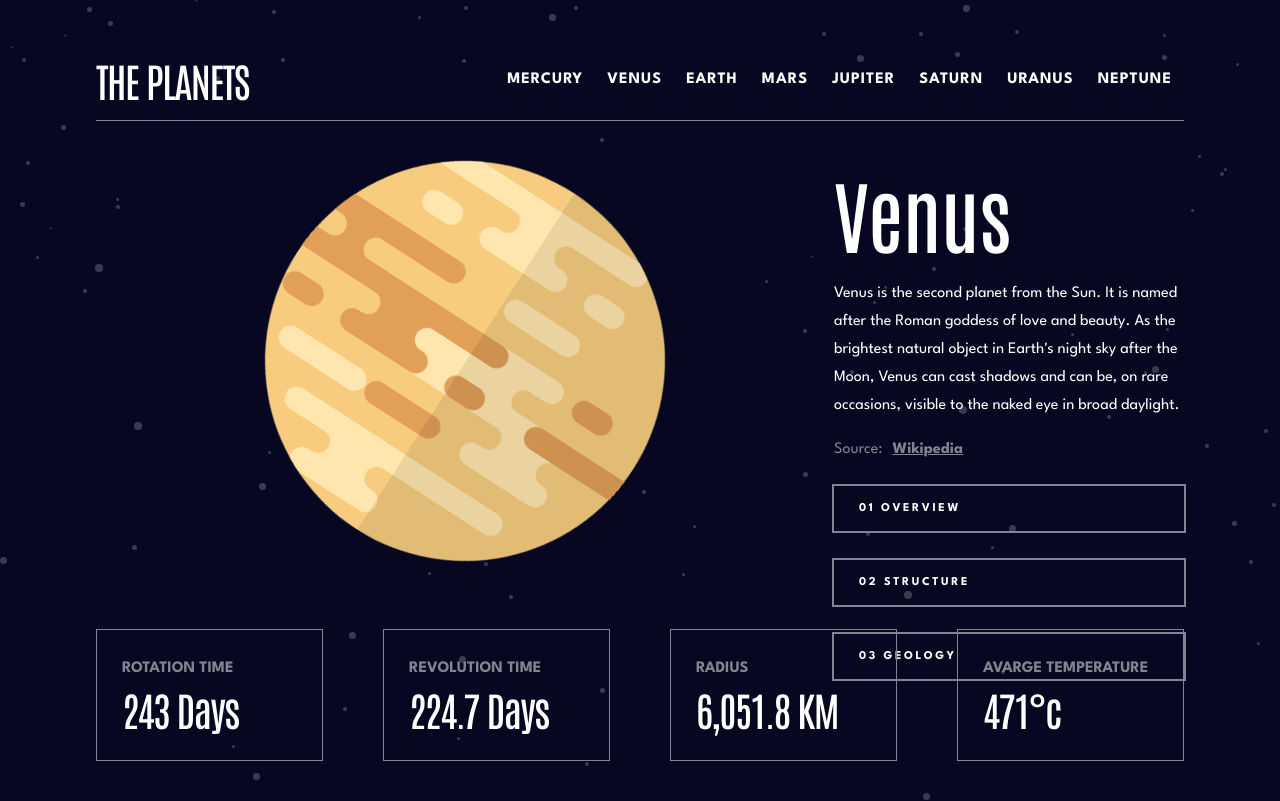
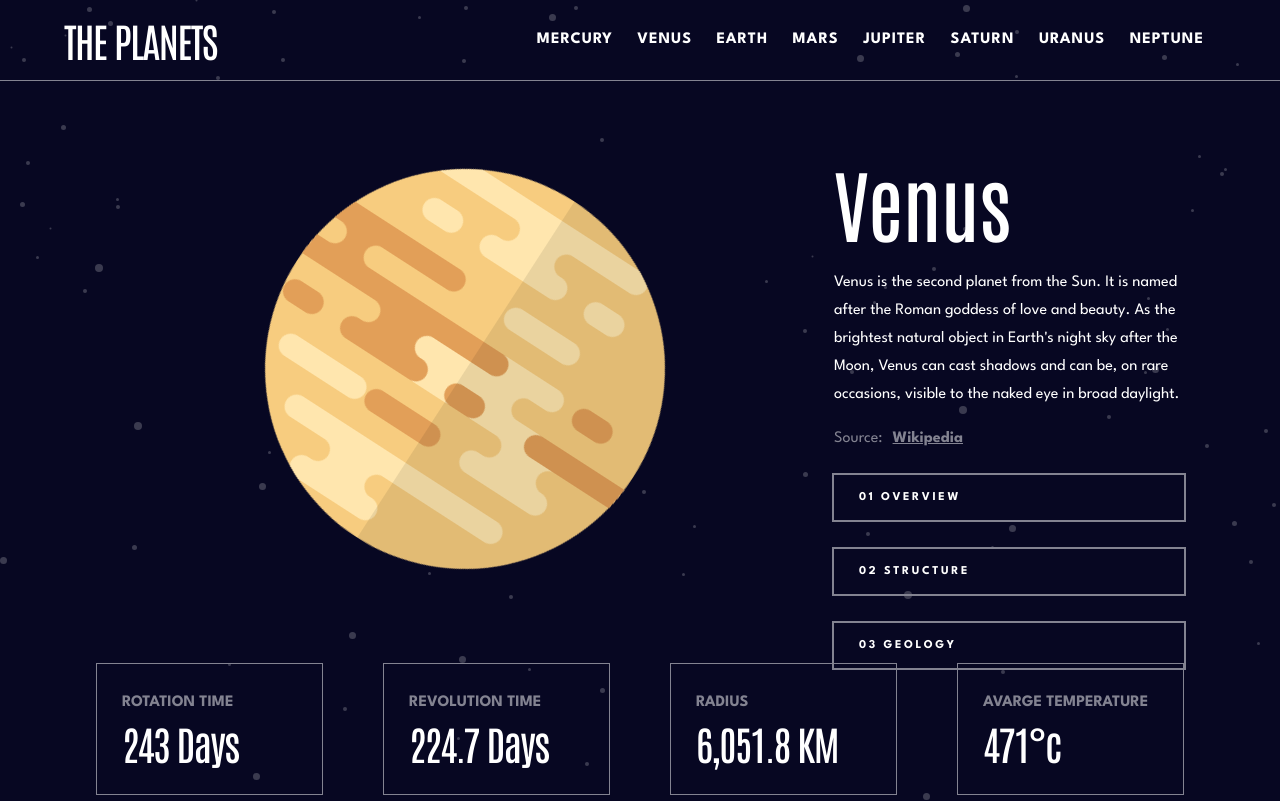
Before and after one commit to ezgiEH/Planets-App, a React (Create React App) app: page /1 in a window 1280 px wide. Built offline with nearby package versions, Linux system fonts and the light colour scheme.

Commit message:
some style

```diff
--- a/src/App.css
+++ b/src/App.css
@@ -42,18 +42,18 @@ body {
   font-size: 16px;
   line-height: 28px;
   display: flex;
-  align-items: center;
+  align-items: flex-start;
   justify-content: center;
   background: url(../public//assets/background-stars.svg) hsl(240, 67%, 8%);
-  min-height: 100vh;
 }
 body .navbar {
-  width: 85vw;
+  width: 90vw;
   height: 10vh;
   display: flex;
   align-items: center;
   justify-content: center;
   border-bottom: 1px solid hsl(240, 6%, 54%);
+  padding: 0 5vw;
 }
 @media (max-width: 1024px) {
   body .navbar {
@@ -194,6 +194,7 @@ body .navbar .mobile-menu .menu-planets {
 }
 body .navbar .mobile-menu a {
   padding: 20px;
+  border-top: 0px;
   border-bottom: 1px solid hsl(240, 6%, 54%);
   display: flex;
   align-items: center;
@@ -251,9 +252,16 @@ body .navbar .mobile-menu .mobile-menu-close-icon {
   background: transparent;
   border: none;
 }
+body .app-container {
+  width: 100vw;
+  display: flex;
+  flex-direction: column;
+  align-items: center;
+  justify-content: center;
+}
 body .planet-container {
   width: 85vw;
-  height: 80vh;
+  height: 90vh;
   display: flex;
   flex-direction: column;
   align-items: center;
@@ -272,7 +280,7 @@ body .planet-container {
   }
 }
 body .planet-container .planet-content {
-  height: 60vh;
+  height: 80vh;
   width: 100%;
   display: flex;
   align-items: center;
@@ -281,6 +289,7 @@ body .planet-container .planet-content {
 @media (max-width: 1024px) {
   body .planet-container .planet-content {
     flex-direction: column;
+    height: 60vh;
   }
 }
 @media (max-width: 500px) {
@@ -368,7 +377,7 @@ body .planet-container .planet-content .planet-image .geology img {
 }
 body .planet-container .planet-content .planet-main-info {
   width: 350px;
-  height: 100%;
+  height: 90%;
   display: flex;
   flex-direction: column;
   align-items: center;
@@ -484,6 +493,7 @@ body .planet-container .planet-content .planet-main-info .tabs-list .tabs.green:
 }
 body .planet-container .planet-general-info {
   width: 100%;
+  height: 20vh;
   display: flex;
   align-items: center;
   justify-content: space-between;
--- a/src/App.scss
+++ b/src/App.scss
@@ -77,18 +77,17 @@ body {
     font-size: 16px;
     line-height: 28px;
     display: flex;
-    align-items: center;
+    align-items: flex-start;
     justify-content: center;
     background: url(../public//assets/background-stars.svg) $Black;
-    min-height: 100vh;
     .navbar {
-        width: 85vw;
+        width: 90vw;
         height: 10vh;
         display: flex;
         align-items: center;
         justify-content: center;
         border-bottom: 1px solid $Light-gray;
-
+        padding: 0  5vw;
         @include tablet {
             flex-direction: column;
             height: auto;
@@ -239,6 +238,7 @@ body {
 
             a {
                 padding: 20px;
+                border-top: 0px;
                 border-bottom: 1px solid $Light-gray;
                 display: flex;
                 align-items: center;
@@ -312,9 +312,16 @@ body {
         }
     }
 
+    .app-container{
+        width: 100vw;
+        display: flex;
+        flex-direction: column;
+        align-items: center;
+        justify-content: center;
+    }
     .planet-container {
         width: 85vw;
-        height: 80vh;
+        height: 90vh;
         display: flex;
         flex-direction: column;
         align-items: center;
@@ -332,7 +339,7 @@ body {
         }
 
         .planet-content {
-            height: 60vh;
+            height: 80vh;
             width: 100%;
             display: flex;
             align-items: center;
@@ -340,6 +347,7 @@ body {
 
             @include tablet {
                 flex-direction: column;
+                height: 60vh;
             }
 
             @include mobile {
@@ -426,7 +434,7 @@ body {
 
             .planet-main-info {
                 width: 350px;
-                height: 100%;
+                height: 90%;
                 display: flex;
                 flex-direction: column;
                 align-items: center;
@@ -551,6 +559,7 @@ body {
 
         .planet-general-info {
             width: 100%;
+            height: 20vh;
             display: flex;
             align-items: center;
             justify-content: space-between;
```
Also changed, not shown: 1 other file (tests, documents, lock files or other folders).
